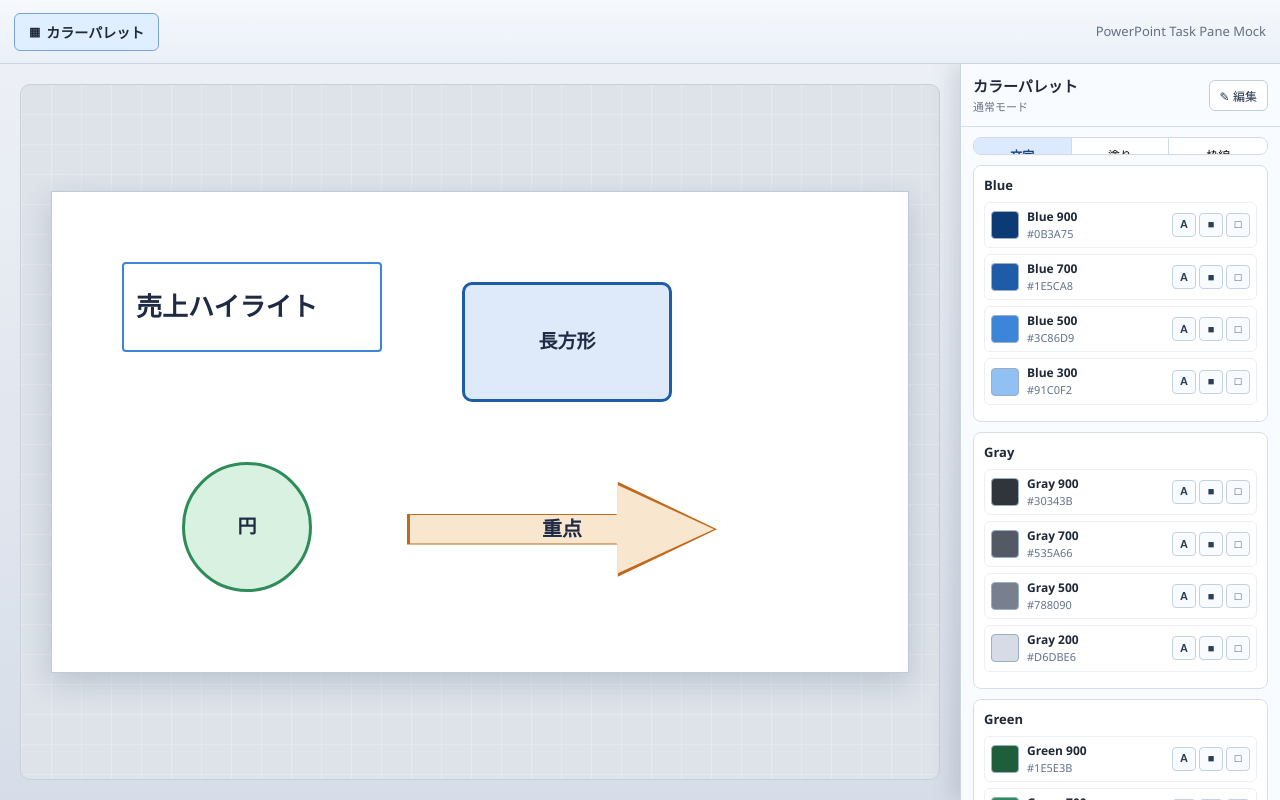
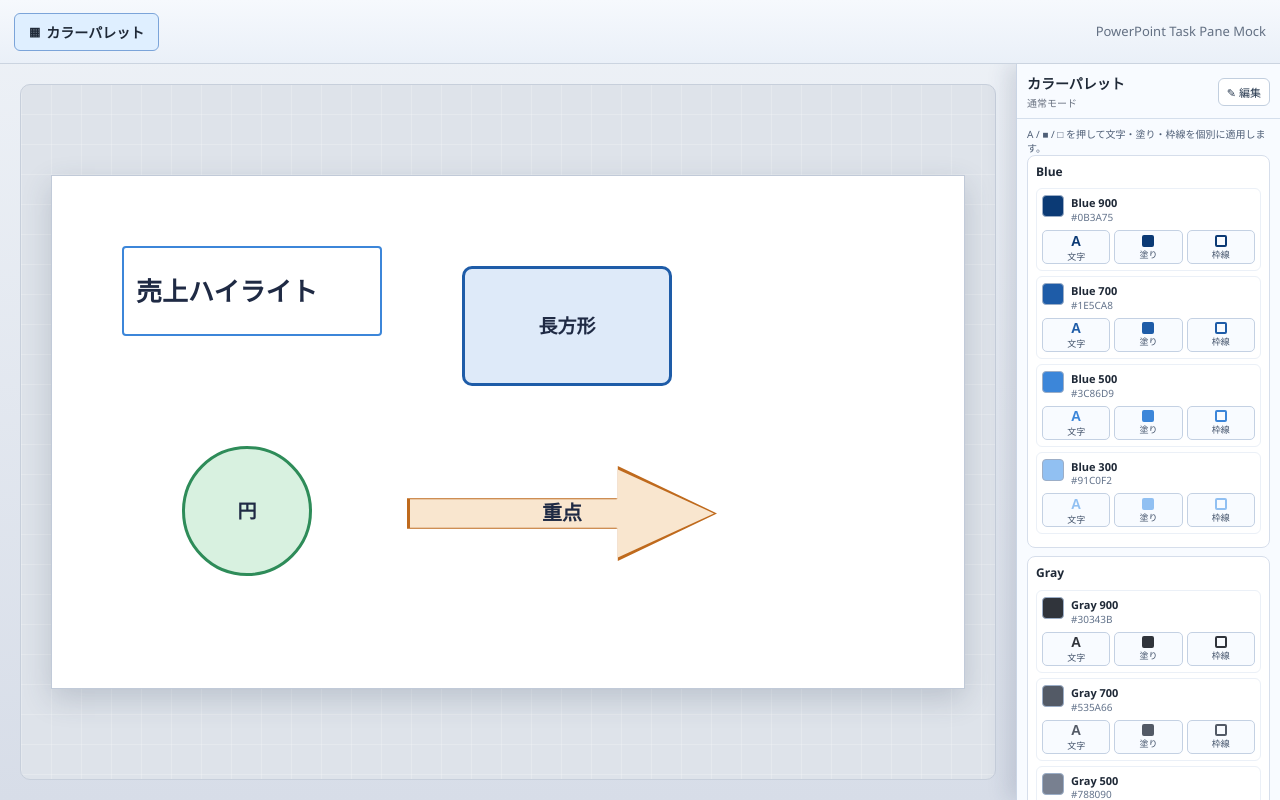
Before and after one commit to honamiyamamoto/color-palette, a React (Vite) app: page / in a window 1280 px wide. Built offline with nearby package versions, Linux system fonts and the light colour scheme.

Commit message:
fix: narrow pane and direct apply controls

```diff
--- a/src/App.css
+++ b/src/App.css
@@ -56,7 +56,7 @@
 }
 
 .workspace-body.pane-open {
-  padding-right: 320px;
+  padding-right: 264px;
 }
 
 .slide-region {
@@ -179,7 +179,7 @@
   top: 0;
   right: 0;
   bottom: 0;
-  width: 320px;
+  width: 264px;
   background: #f8fbff;
   border-left: 1px solid #cad5e5;
   box-shadow: -8px 0 20px rgba(40, 57, 89, 0.15);
@@ -200,7 +200,7 @@
   top: 0;
   background: #f8fbff;
   border-bottom: 1px solid #d5dfec;
-  padding: 12px;
+  padding: 10px 10px 8px;
   display: flex;
   align-items: center;
   justify-content: space-between;
@@ -208,12 +208,12 @@
 
 .pane-title {
   margin: 0;
-  font-size: 15px;
+  font-size: 14px;
 }
 
 .pane-subtitle {
   margin: 2px 0 0;
-  font-size: 11px;
+  font-size: 10px;
   color: #6b7382;
 }
 
@@ -222,8 +222,8 @@
   background: #ffffff;
   border-radius: 6px;
   color: #24364d;
-  font-size: 12px;
-  padding: 6px 10px;
+  font-size: 11px;
+  padding: 5px 8px;
 }
 
 .icon-btn.active {
@@ -231,50 +231,29 @@
   background: #e8f0ff;
 }
 
-.target-segment {
-  margin: 10px 12px;
-  border: 1px solid #d0daea;
-  border-radius: 8px;
-  display: grid;
-  grid-template-columns: repeat(3, 1fr);
-  overflow: hidden;
-}
-
-.segment-btn {
-  border: 0;
-  background: #ffffff;
-  padding: 8px 4px;
-  font-size: 12px;
-  border-right: 1px solid #d0daea;
-}
-
-.segment-btn:last-child {
-  border-right: 0;
-}
-
-.segment-btn.active {
-  background: #dceaff;
-  color: #17457b;
-  font-weight: 700;
+.pane-hint {
+  margin: 8px 10px 0;
+  font-size: 10px;
+  color: #4f5f77;
 }
 
 .pane-message {
-  margin: 0 12px 10px;
-  font-size: 11px;
+  margin: 6px 10px 10px;
+  font-size: 10px;
   color: #5d6d84;
 }
 
 .task-pane-body {
   overflow-y: auto;
-  padding: 0 12px 16px;
+  padding: 0 10px 12px;
 }
 
 .group-card {
   border: 1px solid #d6deeb;
   border-radius: 8px;
   background: #ffffff;
-  margin-bottom: 10px;
-  padding: 10px;
+  margin-bottom: 8px;
+  padding: 8px;
 }
 
 .group-header {
@@ -286,59 +265,114 @@
 
 .group-header h3 {
   margin: 0;
-  font-size: 13px;
+  font-size: 12px;
 }
 
 .group-name-input {
-  width: 170px;
+  width: 118px;
   border: 1px solid #c8d4e6;
   border-radius: 4px;
-  padding: 4px 6px;
-  font-size: 12px;
+  padding: 4px 5px;
+  font-size: 11px;
 }
 
 .color-row {
-  display: flex;
-  align-items: center;
-  gap: 8px;
+  display: grid;
+  grid-template-columns: 22px 1fr;
+  gap: 4px 7px;
   border: 1px solid #ebf0f7;
   border-radius: 6px;
-  padding: 6px;
-  margin-bottom: 6px;
+  padding: 6px 5px;
+  margin-bottom: 5px;
 }
 
-.swatch-btn {
-  width: 28px;
-  height: 28px;
+.swatch-preview {
+  width: 22px;
+  height: 22px;
   border-radius: 4px;
   border: 1px solid #9caec7;
-  flex: 0 0 auto;
 }
 
 .color-meta {
-  flex: 1;
   min-width: 0;
+  padding-top: 1px;
 }
 
 .color-meta strong {
   display: block;
-  font-size: 12px;
+  font-size: 11px;
+  line-height: 1.25;
 }
 
 .color-meta span {
   display: block;
-  font-size: 11px;
+  font-size: 10px;
   color: #63738b;
 }
 
 .row-actions {
   display: flex;
   align-items: center;
+  flex-wrap: wrap;
   gap: 4px;
 }
 
-.row-actions.compact {
-  gap: 3px;
+.edit-row-actions {
+  grid-column: 1 / -1;
+  justify-content: flex-end;
+}
+
+.apply-action-set {
+  grid-column: 1 / -1;
+  display: grid;
+  grid-template-columns: repeat(3, 1fr);
+  gap: 4px;
+  margin-top: 2px;
+}
+
+.apply-target-btn {
+  border: 1px solid #c4d1e3;
+  background: #f8fbff;
+  border-radius: 5px;
+  height: 34px;
+  padding: 2px 0 1px;
+  display: flex;
+  flex-direction: column;
+  align-items: center;
+  justify-content: center;
+  gap: 1px;
+}
+
+.apply-target-btn:hover {
+  background: #eef5ff;
+}
+
+.target-icon {
+  display: inline-flex;
+  align-items: center;
+  justify-content: center;
+}
+
+.target-icon.text {
+  font-size: 14px;
+  font-weight: 700;
+}
+
+.target-icon.fill,
+.target-icon.stroke {
+  width: 12px;
+  height: 12px;
+  border-radius: 2px;
+  border: 2px solid #64748b;
+}
+
+.target-icon.stroke {
+  background: transparent;
+}
+
+.target-label {
+  font-size: 9px;
+  color: #42526a;
 }
 
 .mini-btn {
@@ -346,11 +380,11 @@
   background: #f8fbff;
   border-radius: 4px;
   color: #2d3e55;
-  font-size: 11px;
+  font-size: 10px;
   line-height: 1;
-  height: 24px;
-  min-width: 24px;
-  padding: 0 6px;
+  height: 22px;
+  min-width: 22px;
+  padding: 0 5px;
 }
 
 .mini-btn.danger {
@@ -362,15 +396,11 @@
   cursor: not-allowed;
 }
 
-.icon-target {
-  font-weight: 700;
-}
-
 .primary-btn,
 .secondary-btn {
   border-radius: 6px;
-  font-size: 12px;
-  padding: 7px 10px;
+  font-size: 11px;
+  padding: 6px 8px;
 }
 
 .primary-btn {
@@ -409,7 +439,7 @@
 
 .io-row {
   display: flex;
-  gap: 8px;
+  gap: 6px;
   margin-bottom: 8px;
 }
 
@@ -417,9 +447,9 @@
   width: 100%;
   border: 1px solid #c4d1e3;
   border-radius: 6px;
-  font-size: 11px;
+  font-size: 10px;
   font-family: Consolas, 'Courier New', monospace;
-  padding: 8px;
+  padding: 7px;
   margin-bottom: 8px;
   resize: vertical;
 }
--- a/src/App.tsx
+++ b/src/App.tsx
@@ -15,7 +15,6 @@ function App() {
   const [slideElements, setSlideElements] =
     useState<SlideElement[]>(INITIAL_SLIDE_ELEMENTS)
   const [selectedElementId, setSelectedElementId] = useState<string | null>(null)
-  const [applyTarget, setApplyTarget] = useState<ApplyTarget>('text')
   const [isTaskPaneOpen, setIsTaskPaneOpen] = useState(true)
   const [toastMessage, setToastMessage] = useState<string | null>(null)
   const toastTimerRef = useRef<number | null>(null)
@@ -85,8 +84,6 @@ function App() {
         <TaskPane
           isOpen={isTaskPaneOpen}
           palette={palette}
-          applyTarget={applyTarget}
-          onApplyTargetChange={setApplyTarget}
           onApplyColor={handleApplyColor}
           onSavePalette={handleSavePalette}
         />
--- a/src/components/TaskPane.tsx
+++ b/src/components/TaskPane.tsx
@@ -12,8 +12,6 @@ interface SaveResult {
 interface TaskPaneProps {
   isOpen: boolean
   palette: Palette
-  applyTarget: ApplyTarget
-  onApplyTargetChange: (target: ApplyTarget) => void
   onApplyColor: (target: ApplyTarget, hex: string) => void
   onSavePalette: (palette: Palette) => SaveResult
 }
@@ -22,14 +20,6 @@ interface EditingColorRef {
   groupId: string
   colorId: string
 }
-
-const APPLY_LABELS: Record<ApplyTarget, string> = {
-  text: '文字',
-  fill: '塗り',
-  stroke: '枠線',
-}
-
-const APPLY_TARGETS: ApplyTarget[] = ['text', 'fill', 'stroke']
 
 function moveItem<T>(items: T[], index: number, direction: 'up' | 'down'): T[] {
   const targetIndex = direction === 'up' ? index - 1 : index + 1
@@ -43,14 +33,7 @@ function moveItem<T>(items: T[], index: number, direction: 'up' | 'down'): T[] {
   return next
 }
 
-export function TaskPane({
-  isOpen,
-  palette,
-  applyTarget,
-  onApplyTargetChange,
-  onApplyColor,
-  onSavePalette,
-}: TaskPaneProps) {
+export function TaskPane({ isOpen, palette, onApplyColor, onSavePalette }: TaskPaneProps) {
   const [isEditMode, setIsEditMode] = useState(false)
   const [draftPalette, setDraftPalette] = useState<Palette>(() => clonePalette(palette))
   const [editingColorRef, setEditingColorRef] = useState<EditingColorRef | null>(null)
@@ -80,9 +63,7 @@ export function TaskPane({
     return group.colors.find((item) => item.id === editingColorRef.colorId) ?? null
   }, [draftPalette.groups, editingColorRef])
 
-  const updateDraftGroups = (
-    updater: (groups: Palette['groups']) => Palette['groups'],
-  ) => {
+  const updateDraftGroups = (updater: (groups: Palette['groups']) => Palette['groups']) => {
     setDraftPalette((prev) => ({
       ...prev,
       updatedAt: new Date().toISOString(),
@@ -117,6 +98,7 @@ export function TaskPane({
       version: 1,
       updatedAt: new Date().toISOString(),
     }
+
     const result = onSavePalette(payload)
     setPaneMessage(result.message)
     if (result.ok) {
@@ -148,7 +130,7 @@ export function TaskPane({
 
     setDraftPalette(result.palette)
     setImportError('')
-    setPaneMessage('インポート内容を編集データへ反映しました。保存で確定します。')
+    setPaneMessage('インポート内容を編集データに反映しました。保存で確定します。')
   }
 
   return (
@@ -167,18 +149,9 @@ export function TaskPane({
         </button>
       </div>
 
-      <div className="target-segment">
-        {APPLY_TARGETS.map((target) => (
-          <button
-            key={target}
-            type="button"
-            className={`segment-btn ${applyTarget === target ? 'active' : ''}`}
-            onClick={() => onApplyTargetChange(target)}
-          >
-            {APPLY_LABELS[target]}
-          </button>
-        ))}
-      </div>
+      {!isEditMode && (
+        <p className="pane-hint">A / ■ / □ を押して文字・塗り・枠線を個別に適用します。</p>
+      )}
 
       {paneMessage && <p className="pane-message">{paneMessage}</p>}
 
@@ -208,9 +181,7 @@ export function TaskPane({
                     type="button"
                     className="mini-btn"
                     onClick={() =>
-                      updateDraftGroups((prevGroups) =>
-                        moveItem(prevGroups, groupIndex, 'up'),
-                      )
+                      updateDraftGroups((prevGroups) => moveItem(prevGroups, groupIndex, 'up'))
                     }
                   >
                     ↑
@@ -244,26 +215,55 @@ export function TaskPane({
 
             {group.colors.map((color, colorIndex) => (
               <div key={color.id} className="color-row">
-                <button
-                  type="button"
-                  className="swatch-btn"
-                  style={{ backgroundColor: color.hex }}
-                  onClick={() => onApplyColor(applyTarget, color.hex)}
-                  aria-label={`${color.name}を適用`}
-                />
+                <div className="swatch-preview" style={{ backgroundColor: color.hex }} />
                 <div className="color-meta">
                   <strong>{color.name}</strong>
                   <span>{color.hex}</span>
                 </div>
 
-                {isEditMode ? (
-                  <div className="row-actions">
+                {!isEditMode && (
+                  <div className="apply-action-set">
+                    <button
+                      type="button"
+                      className="apply-target-btn"
+                      title="文字色に適用"
+                      onClick={() => onApplyColor('text', color.hex)}
+                    >
+                      <span className="target-icon text" style={{ color: color.hex }}>
+                        A
+                      </span>
+                      <span className="target-label">文字</span>
+                    </button>
+                    <button
+                      type="button"
+                      className="apply-target-btn"
+                      title="図形の塗りに適用"
+                      onClick={() => onApplyColor('fill', color.hex)}
+                    >
+                      <span
+                        className="target-icon fill"
+                        style={{ backgroundColor: color.hex, borderColor: color.hex }}
+                      />
+                      <span className="target-label">塗り</span>
+                    </button>
+                    <button
+                      type="button"
+                      className="apply-target-btn"
+                      title="図形の枠線に適用"
+                      onClick={() => onApplyColor('stroke', color.hex)}
+                    >
+                      <span className="target-icon stroke" style={{ borderColor: color.hex }} />
+                      <span className="target-label">枠線</span>
+                    </button>
+                  </div>
+                )}
+
+                {isEditMode && (
+                  <div className="row-actions edit-row-actions">
                     <button
                       type="button"
                       className="mini-btn"
-                      onClick={() =>
-                        setEditingColorRef({ groupId: group.id, colorId: color.id })
-                      }
+                      onClick={() => setEditingColorRef({ groupId: group.id, colorId: color.id })}
                     >
                       編集
                     </button>
@@ -316,42 +316,13 @@ export function TaskPane({
                             }
                             return {
                               ...currentGroup,
-                              colors: currentGroup.colors.filter(
-                                (item) => item.id !== color.id,
-                              ),
+                              colors: currentGroup.colors.filter((item) => item.id !== color.id),
                             }
                           }),
                         )
                       }
                     >
                       削除
-                    </button>
-                  </div>
-                ) : (
-                  <div className="row-actions compact">
-                    <button
-                      type="button"
-                      className="mini-btn icon-target"
-                      onClick={() => onApplyColor('text', color.hex)}
-                      title="文字色に適用"
-                    >
-                      A
-                    </button>
-                    <button
-                      type="button"
-                      className="mini-btn icon-target"
-                      onClick={() => onApplyColor('fill', color.hex)}
-                      title="図形の塗りに適用"
-                    >
-                      ■
-                    </button>
-                    <button
-                      type="button"
-                      className="mini-btn icon-target"
-                      onClick={() => onApplyColor('stroke', color.hex)}
-                      title="図形の枠線に適用"
-                    >
-                      □
                     </button>
                   </div>
                 )}
@@ -434,9 +405,7 @@ export function TaskPane({
                 </button>
               </div>
 
-              {exportText && (
-                <textarea className="json-area" value={exportText} readOnly rows={7} />
-              )}
+              {exportText && <textarea className="json-area" value={exportText} readOnly rows={7} />}
 
               <label className="import-label" htmlFor="import-json">
                 インポート(JSON)
@@ -479,6 +448,7 @@ export function TaskPane({
           if (!editingColorRef) {
             return
           }
+
           updateDraftGroups((prevGroups) =>
             prevGroups.map((group) => {
               if (group.id !== editingColorRef.groupId) {
@@ -492,6 +462,7 @@ export function TaskPane({
               }
             }),
           )
+
           setEditingColorRef(null)
           setPaneMessage('色を更新しました。保存で確定します。')
         }}
```
Also changed, not shown: 1 other file (tests, documents, lock files or other folders).
